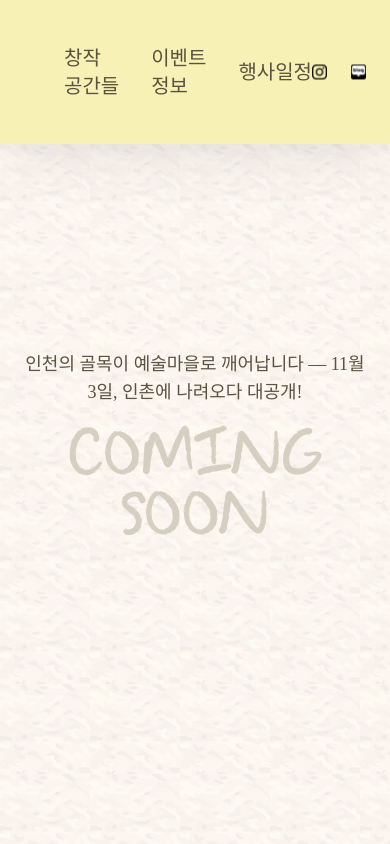
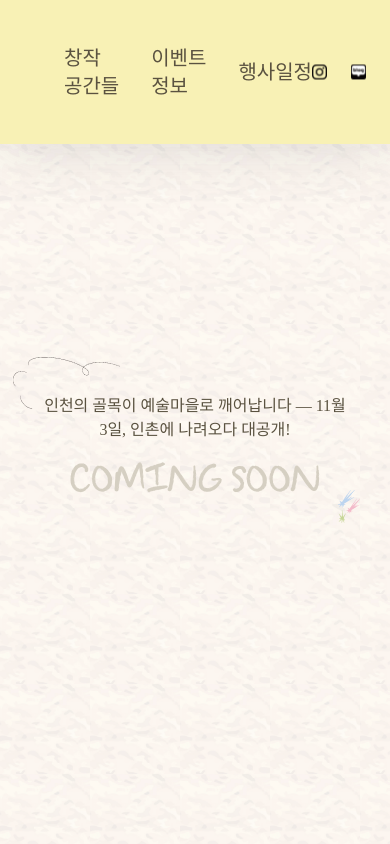
Before and after one commit to APPS-sookmyung/2025-INCHEON-SITE, a React (Vite) app: page /spaces in a window 390 px wide. Shown: the top 844 px of the page. Built offline with nearby package versions, Linux system fonts and the light colour scheme; a web font is replaced by a local one.

Commit message:
#23 feat: curve 및 sparkle SVG 추가 및 반응형 transform 스타일 적용

```diff
--- a/src/pages/ComingSoonPage.jsx
+++ b/src/pages/ComingSoonPage.jsx
@@ -1,21 +1,48 @@
 import textureTile from '../assets/texture-tile.png';
+import curves from '../assets/svg/graphic-curves.svg';
+import sparkles from '../assets/svg/graphic-sparkles.svg';
+
+const curvesTransform = {
+  base: 'scale-40 -translate-x-25 -translate-y-19',
+  md: 'md:scale-65 md:-translate-x-25 md:-translate-y-20',
+  lg: 'lg:scale-100 lg:-translate-x-22 lg:-translate-y-23',
+};
+
+const sparklesTransform = {
+  base: 'scale-30 translate-x-70 translate-y-14',
+  md: 'md:scale-65 md:translate-x-130 md:translate-y-20',
+  lg: 'lg:scale-100 lg:translate-x-170 lg:translate-y-30',
+};
+
+const curvesTransformStyle = Object.values(curvesTransform).join(' ');
+const sparklesTransformStyle = Object.values(sparklesTransform).join(' ');
 
 const ComingSoonPage = () => {
   return (
     <div
-      className={`min-h-screen flex flex-col justify-center items-center text-center`}
+      className={`relative min-h-screen flex flex-col justify-center items-center text-center`}
       style={{
         backgroundImage: `url(${textureTile})`,
         backgroundRepeat: 'repeat',
         backgroundSize: '90px 90px',
       }}>
-      <section className='px-4 -translate-y-30'>
-        <p className='pb-4 text-type-head-2 text-lg md:text-2xl'>
+      <section className='relative px-8 -translate-y-30'>
+        <img
+          className={`absolute transition-transform duration-300 ${curvesTransformStyle}`}
+          src={curves}
+          alt='graphic'
+        />
+        <img
+          className={`absolute transition-transform duration-300 ${sparklesTransformStyle}`}
+          src={sparkles}
+          alt='graphic'
+        />
+        <p className='pb-4 text-type-head-2 text-base md:text-xl lg:text-2xl'>
           {
             '인천의 골목이 예술마을로 깨어납니다 — 11월 3일, 인촌에 나려오다 대공개!'
           }
         </p>
-        <h1 className='font-[BrightChalk] text-type-head-1 text-6xl md:text-8xl'>
+        <h1 className='font-[BrightChalk] text-type-head-1 text-4xl md:text-7xl lg:text-8xl'>
           {'COMING SOON'}
         </h1>
       </section>
```
Also changed, not shown: src/assets/svg/graphic-curves.svg (added), src/assets/svg/graphic-sparkles.svg (added).
